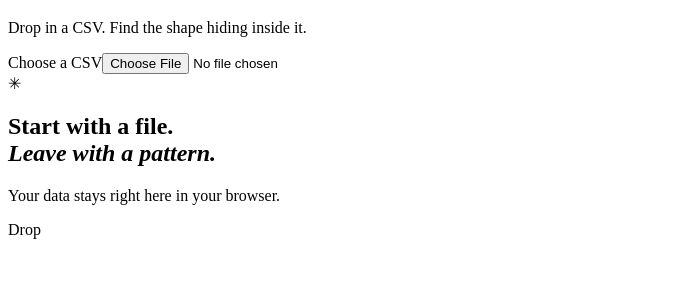
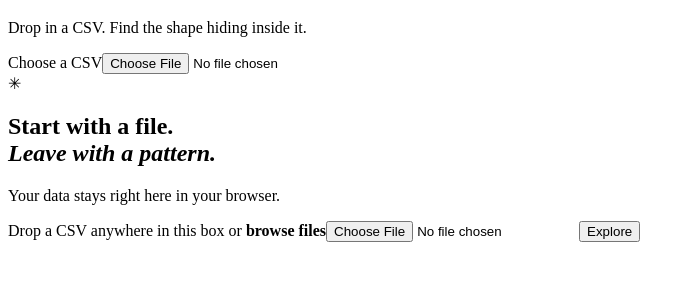
Before and after one commit to mmutavi/data-stories, a plain HTML site: page index.html in a window 1280 px wide. Shown: the part 87-368 px from the top of the page, without its empty margins (0-695 px from the left). Drawn offline with Linux system fonts and the light colour scheme.

Commit message:
Continue clean up code

```diff
--- a/index.html
+++ b/index.html
@@ -1 +1 @@
-<!doctype html><html lang="en"><head><meta charset="utf-8"><meta name="viewport" content="width=device-width,initial-scale=1"><title>Data Stories — make a chart from a CSV</title><link rel="stylesheet" href="styles.css"></head><body><header><div class="mark">D<span>/</span>S</div><div><h1>Every dataset has a story.</h1><p>Drop in a CSV. Find the shape hiding inside it.</p></div><label class="upload">Choose a CSV<input type="file" id="file" accept=".csv,text/csv"></label></header><main><section class="welcome" id="welcome"><div class="spark">✳</div><h2>Start with a file.<br><i>Leave with a pattern.</i></h2><p>Your data stays right here in your browser.</p><label class="drop" id="drop">Drop
+<!doctype html><html lang="en"><head><meta charset="utf-8"><meta name="viewport" content="width=device-width,initial-scale=1"><title>Data Stories — make a chart from a CSV</title><link rel="stylesheet" href="styles.css"></head><body><header><div class="mark">D<span>/</span>S</div><div><h1>Every dataset has a story.</h1><p>Drop in a CSV. Find the shape hiding inside it.</p></div><label class="upload">Choose a CSV<input type="file" id="file" accept=".csv,text/csv"></label></header><main><section class="welcome" id="welcome"><div class="spark">✳</div><h2>Start with a file.<br><i>Leave with a pattern.</i></h2><p>Your data stays right here in your browser.</p><label class="drop" id="drop">Drop a CSV anywhere in this box or <b>browse files</b><input type="file" id="file2" accept=".csv,text/csv"></label><button id="sample">Explore
```
